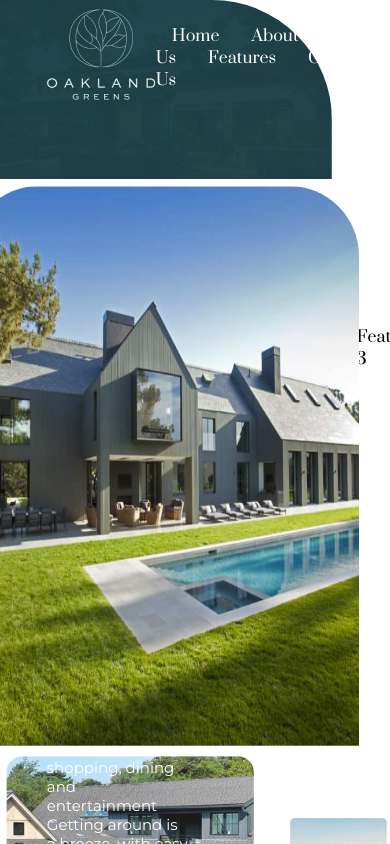
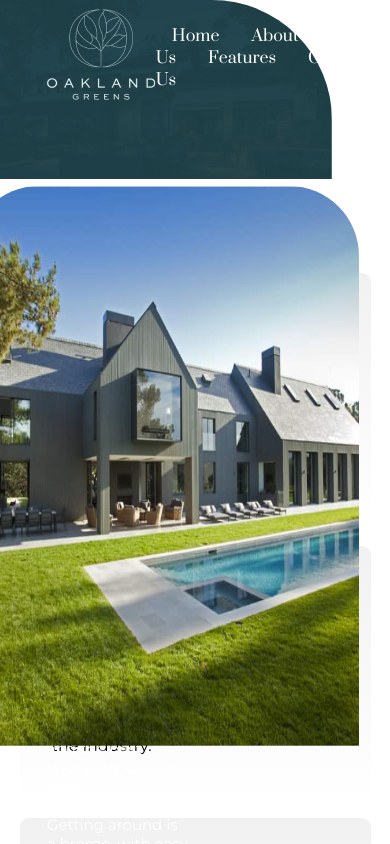
Before and after one commit to mbilalkhalidofficial/Oakland-greens, a React (Vite) app: page / in a window 390 px wide. Shown: the top 844 px of the page. Built offline with nearby package versions, Linux system fonts and the light colour scheme.

Commit message:
card responsive done

```diff
--- a/src/styles/global.scss
+++ b/src/styles/global.scss
@@ -402,10 +402,10 @@ padding-left: 8em;
 
 }
 .luxury__section__left__heading{
-  line-height: 42px;
+  line-height: 50px;
   font-weight: 400;
   font-size: 35px;
-  width: 55%;
+  width: 60%;
 
 }
 .luxury__section__left__para{
@@ -484,3 +484,30 @@ position: absolute;
 display: flex;
 opacity: 0.14;
 }
+
+
+@media(max-width:950px){
+  .feature__content{
+    width: 100%;
+    flex-wrap: wrap;
+    padding: 0em;
+  }
+.feature__content__card{
+    width: 40%;
+  }
+
+}
+@media(max-width:660px){
+  .feature__content__card{
+    width: 80%;
+    margin: 2%;
+  }
+
+}
+@media(max-width:450px){
+  .feature__content__card{
+    width: 90%;
+    margin: 2%;
+  }
+
+}
```
